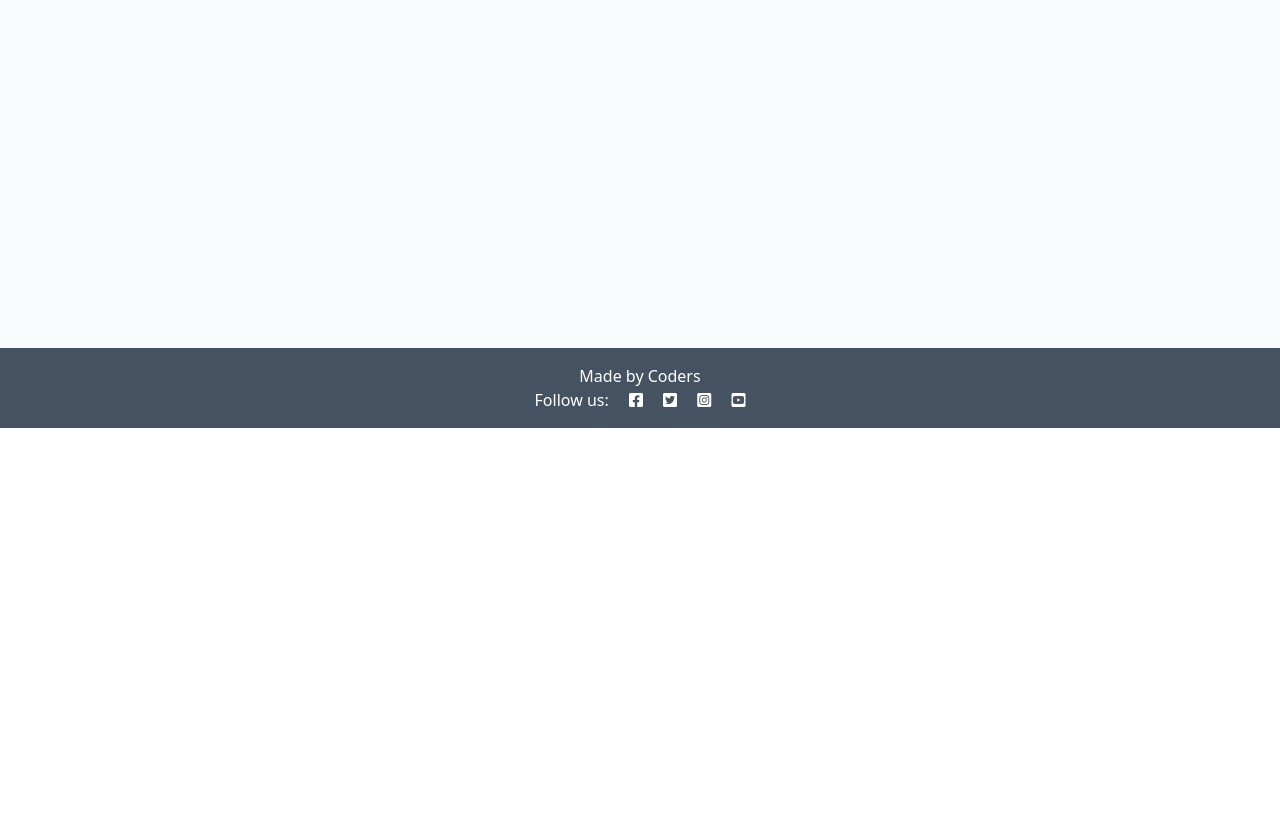
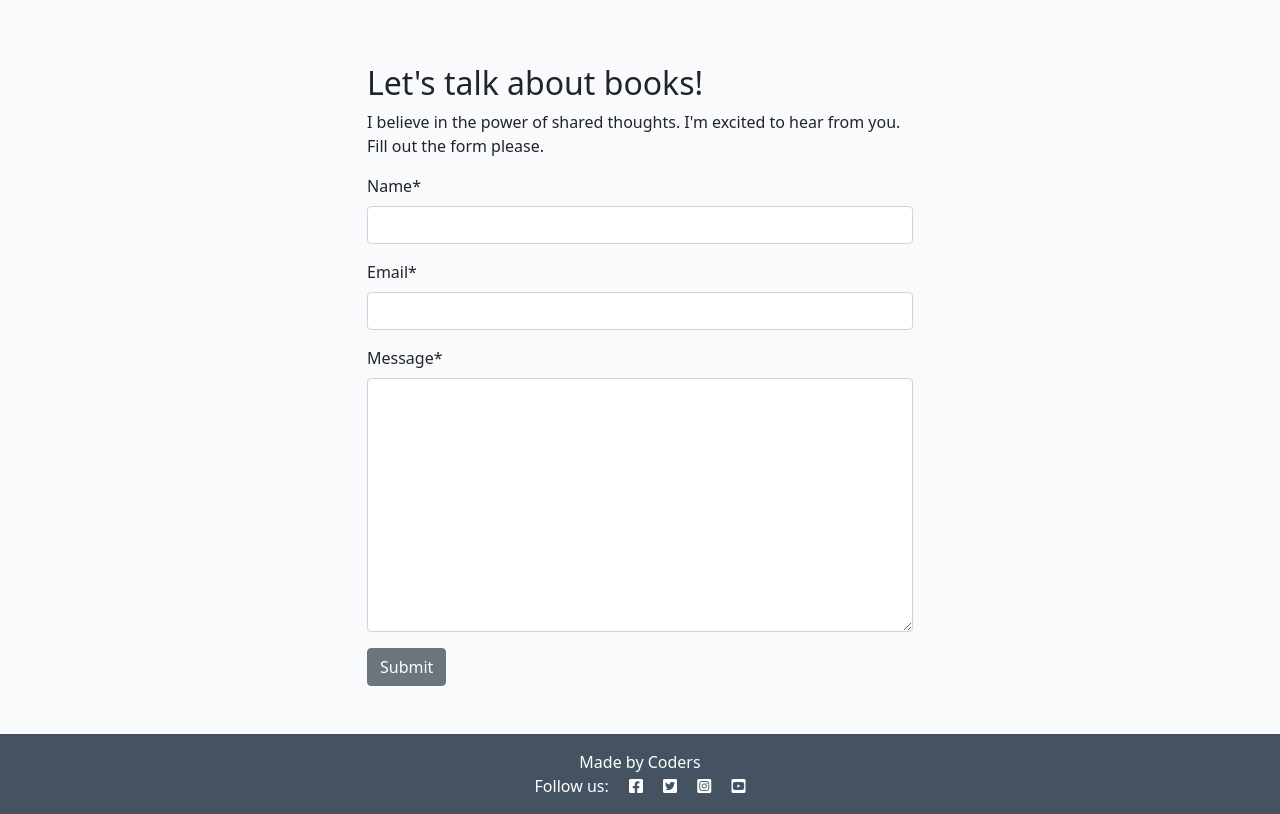
Before and after one commit to ireneuszcierpisz/author-site, a Django app: page /contact/ in a window 1280 px wide. Shown: the part 372-1186 px from the top of the page. Before the commit the page ends 800 px from the top, so only its background shows below. Run offline with Django 4.2, Linux system fonts and the light colour scheme; data that the repository does not hold is empty; parts of the project's set-up code (start-up, migrations or seed data) failed here and were passed over; some libraries are stand-ins or nearby versions.

Commit message:
Add contact request form to the contact page.

```diff
--- a/about/templates/about/about.html
+++ b/about/templates/about/about.html
@@ -1,6 +1,7 @@
 {% extends 'base.html' %}
 {% block content %}
 {% load static %}
+
 <div class="container mt-5">
     <div class="row">
         <div class="col-4 text-center">
--- /dev/null
+++ b/contact/forms.py
@@ -0,0 +1,8 @@
+from django import forms
+from .models import ContactRequest
+
+
+class ContactForm(forms.ModelForm):
+    class Meta:
+        model = ContactRequest
+        fields = ('name', 'email', 'message')
--- a/contact/models.py
+++ b/contact/models.py
@@ -7,3 +7,13 @@ class Contact(models.Model):
 
     def __str__(self):
         return self.title
+
+
+class ContactRequest(models.Model):
+    name = models.CharField(max_length=200)
+    email = models.EmailField()
+    message = models.TextField()
+    read = models.BooleanField(default=False)
+
+    def __str__(self):
+        return f"Contact request from {self.name}"
--- a/contact/templates/contact/contact.html
+++ b/contact/templates/contact/contact.html
@@ -1,6 +1,8 @@
 {% extends 'base.html' %}
 {% block content %}
 {% load static %}
+{% load crispy_forms_tags %}
+
 <div class="container mt-5">
     <div class="row">
         <div class="col-4 text-center">
@@ -17,5 +19,20 @@
             <p class="text-end"><em>Updated on: {{ contact.updated_on }}</em></p>
         </div>
     </div>
+    <div class="row justify-content-center">
+        <div class="col-12 col-md-6 my-5">
+            <h2>Let's talk about books!</h2>
+            <p>I believe in the power of shared thoughts.
+                I'm excited to hear from you. Fill out the form
+                please.</p>
+
+            <!--Render the form using Crispy Forms -->
+            <form method="post">
+                {{ contact_form | crispy }}
+                {% csrf_token %}
+                <button class="btn btn-secondary" type="submit">Submit</button>
+            </form>
+        </div>
+    </div>
 </div>
 {% endblock content %}
--- a/contact/views.py
+++ b/contact/views.py
@@ -1,15 +1,17 @@
 from django.shortcuts import render
 from .models import Contact
+from .forms import ContactForm
 
 
 def contact_me(request):
-    """
-    Renders the Contact page
-    """
     contact = Contact.objects.all().order_by('-updated_on').first()
+    contact_form = ContactForm()
 
     return render(
         request,
         "contact/contact.html",
-        {"contact": contact},
+        {
+            "contact": contact,
+            "contact_form": contact_form,
+        },
     )
```
Also changed, not shown: contact/admin.py (+6 -1 lines).
